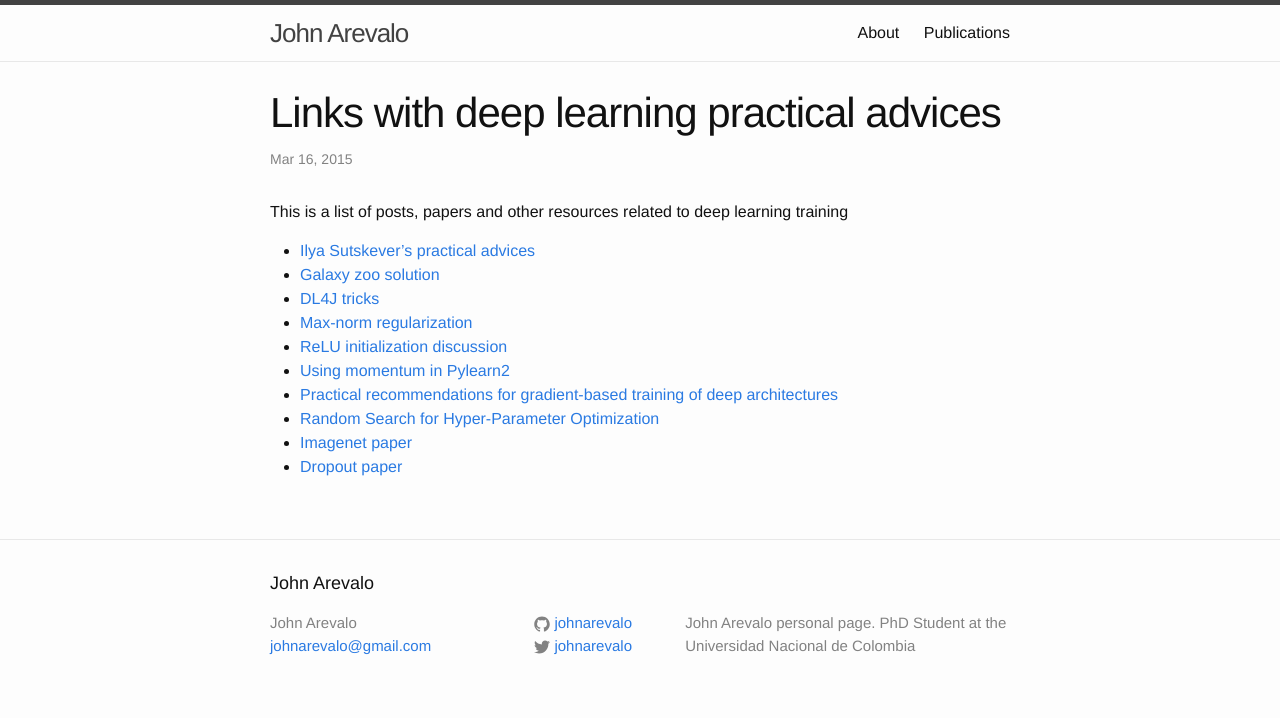
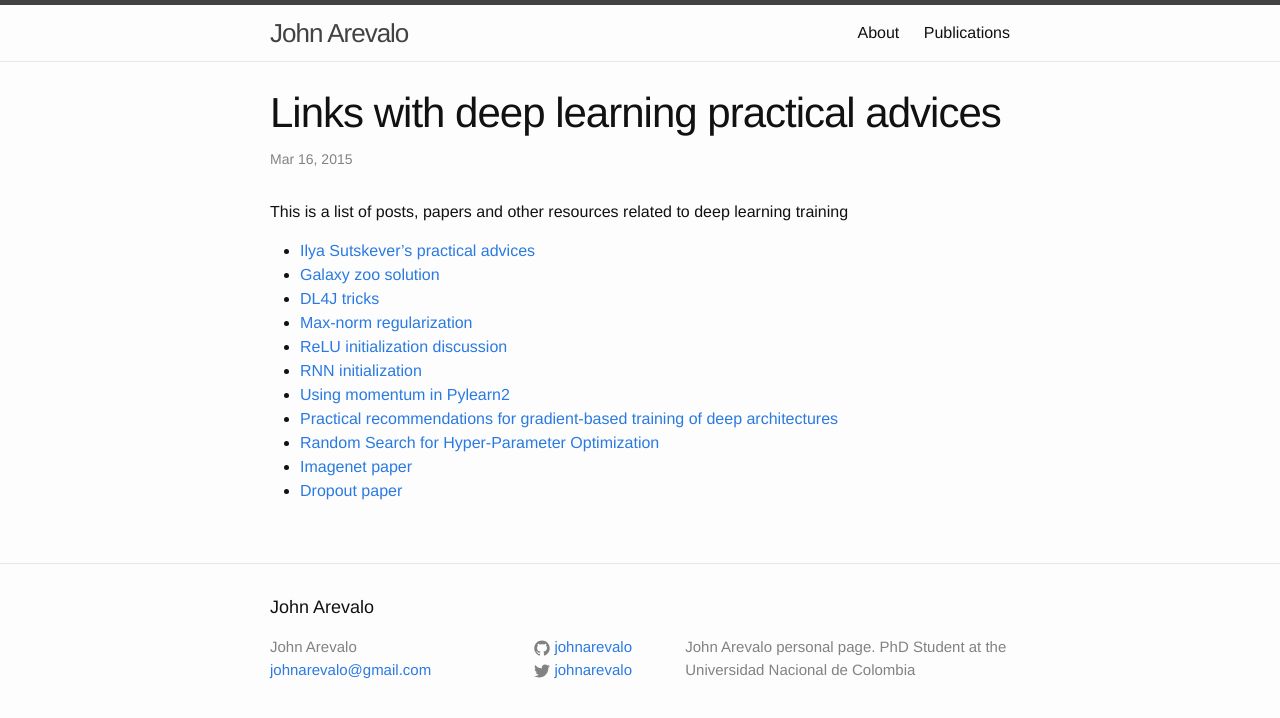
Before and after one commit to johnarevalo/johnarevalo.github.io, a Jekyll site: the page built from _posts/2015-03-16-deep-learning-tricks.md, in a window 1280 px wide. Shown: the top 718 px of the page. Built offline with Jekyll 4.4.1, drawn with Linux system fonts in a browser that asks for light colours.

Commit message:
Add RNN Initialization link

```diff
--- a/_posts/2015-03-16-deep-learning-tricks.md
+++ b/_posts/2015-03-16-deep-learning-tricks.md
@@ -10,6 +10,7 @@ training
 * [DL4J tricks](http://deeplearning4j.org/trainingtricks.html)
 * [Max-norm regularization](https://plus.google.com/+IanGoodfellow/posts/QUaCJfvDpni)
 * [ReLU initialization discussion](https://plus.google.com/+EricBattenberg/posts/f3tPKjo7LFa)
+* [RNN initialization](http://arxiv.org/abs/1504.00941)
 * [Using momentum in Pylearn2](https://blog.safaribooksonline.com/2014/02/14/using-momentum-pylearn2/)
 * [Practical recommendations for gradient-based training of deep architectures](http://arxiv.org/abs/1206.5533)
 * [Random Search for Hyper-Parameter Optimization](http://www.jmlr.org/papers/volume13/bergstra12a/bergstra12a.pdf)
```
